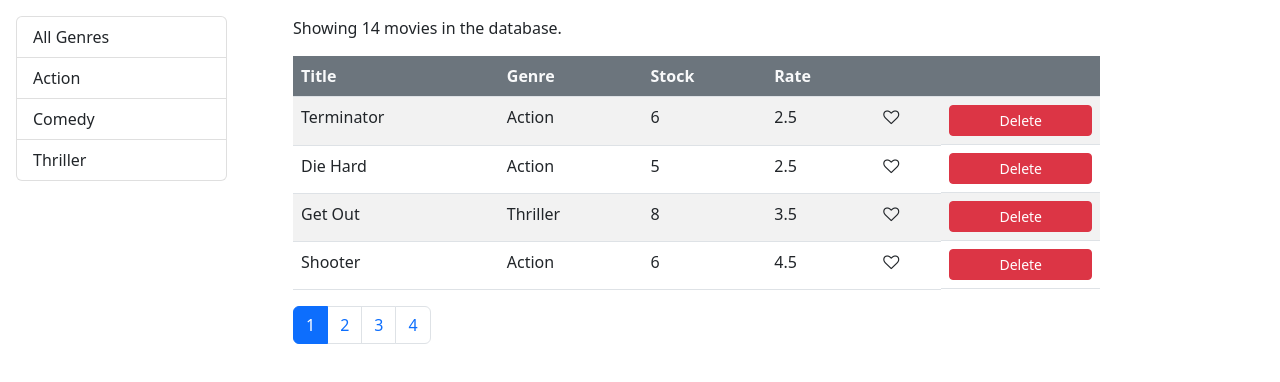
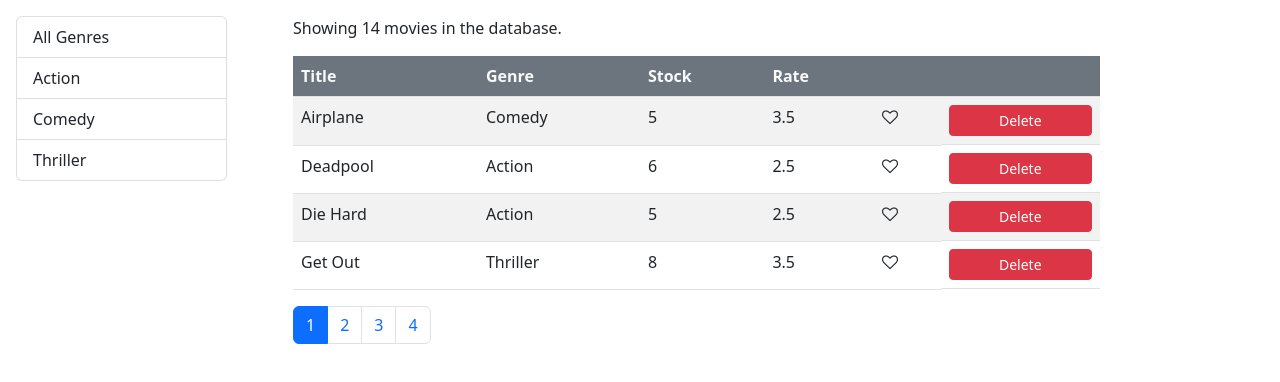
Before and after one commit to Beki-D/react-movie-mosh, a React (Create React App) app: page /movies in a window 1280 px wide. Shown: the top 382 px of the page. Built offline with nearby package versions, Linux system fonts and the light colour scheme.

Commit message:
fully implemented sorting

```diff
--- a/src/components/movies.jsx
+++ b/src/components/movies.jsx
@@ -1,18 +1,20 @@
 import React, { Component } from "react";
 import { getMovies } from "../data/fakeMovieService";
-import Like from './common/like'
+import MoviesTable from "./moviesTable";
 import Pagination from './common/pagination'
 import ListGroup from "./common/listGroup";
 import { paginate } from '../utils/paginate'
 // import { getMovies } from "../services/fakeMovieService"
 import { getGenres } from "../data/fakeGenreService"
+import _ from "lodash";
 
 class Movie extends Component {
   state = {
     movies: [],
     genres: [],
     pageSize: 4,
-    currentPage: 1
+    currentPage: 1,
+    sortColumn: { path: 'title', order: 'asc'}
   };
 
   componentDidMount() {
@@ -38,15 +40,24 @@
   }
 
   handleGenreSelect = genre => {
-    // console.log(genre);
     this.setState({ selectedGenre: genre, currentPage: 1 });
   }
 
+  handleSort = sortColumn => {
+    this.setState({ sortColumn, currentPage: 1 });
+  }
+
   render() {
-    console.log(this.state);
-
+    // console.log(this.state);
+    //Destructuring this.state
     const { length: count } = this.state.movies;
-    const { pageSize, currentPage, selectedGenre, movies: allMovies } = this.state;
+    const {
+      pageSize,
+      currentPage,
+      sortColumn,
+      selectedGenre,
+      movies: allMovies
+    } = this.state;
 
     if (count === 0) {
       return (
@@ -54,59 +65,41 @@
       );
     }
 
+    //filtered the movie list
     const genreFilteredMovies =
-      selectedGenre && (selectedGenre._id != -1)
+      selectedGenre && (selectedGenre._id !== '-1')
         ? allMovies.filter(m => m.genre._id === selectedGenre._id)
         : allMovies;
 
-    const movies = paginate(genreFilteredMovies, currentPage, pageSize);
+    //sorted the filtered list based on title first
+    const sorted = _.orderBy(genreFilteredMovies, [sortColumn.path], [sortColumn.order]);
+
+    //paginate the data
+    //filter -> sort -> paginate
+    const movies = paginate(sorted, currentPage, pageSize);
 
     return (
       <div className="row container p-3">
         <div className="col-3">
           <ListGroup
             items={this.state.genres}
-            // textProperty="name"
-            // valueProperty="_id"
+            // textProperty="someOthername"
+            // valueProperty="_someOtherid"
             selectedItem={this.state.selectedGenre}
             onItemSelect={this.handleGenreSelect} />
         </div>
 
         <div className="col">
           <p>Showing {genreFilteredMovies.length} movies in the database.</p>
-          <table className="table table-striped">
-            <thead>
-              <tr className="bg-secondary rounded-3 text-light">
-                <th>Title</th>
-                <th>Genre</th>
-                <th>Stock</th>
-                <th>Rate</th>
-                <th />
-                <th />
-              </tr>
-            </thead>
-            <tbody>
-              {movies.map(movie => (
-                <tr key={movie._id}>
-                  <td>{movie.title}</td>
-                  <td>{movie.genre.name}</td>
-                  <td>{movie.numberInStock}</td>
-                  <td>{movie.dailyRentalRate}</td>
-                  <td>
-                    <Like liked={movie.liked} onClick={() => this.handleLike(movie)} />
-                  </td>
-                  <td className="d-flex justify-content-end flex-grow-2">
-                    <button
-                      onClick={() => this.handleDelete(movie)}
-                      className="btn btn-danger btn-sm flex-grow-1"
-                    >
-                      Delete
-                    </button>
-                  </td>
-                </tr>
-              ))}
-            </tbody>
-          </table>
+
+          <MoviesTable
+            movies={movies}
+            onLike={this.handleLike}
+            onDelete={this.handleDelete}
+            onSort={this.handleSort}
+            sortColumn={sortColumn}
+          />
+
           <Pagination
             itemsCount={genreFilteredMovies.length}
             pageSize={pageSize}
--- /dev/null
+++ b/src/components/moviesTable.jsx
@@ -0,0 +1,57 @@
+import React, { Component } from 'react';
+import Like from './common/like'
+
+class MoviesTable extends Component {
+    raiseSort = path => {
+        const sortColumn = { ...this.props.sortColumn };
+        if (sortColumn.path === path)
+          sortColumn.order = (sortColumn.order === 'asc') ? 'desc' : 'asc';
+        else {
+          sortColumn.path = path;
+          sortColumn.order = 'asc';
+        }
+        this.props.onSort(sortColumn);
+    }
+
+    render() {
+        const { movies, onDelete, onLike } = this.props;
+
+        return (
+            <table className="table table-striped">
+                <thead>
+                  <tr className="bg-secondary rounded-3 text-light">
+                    <th onClick={() => this.raiseSort("title")}>Title</th>
+                    <th onClick={() => this.raiseSort("genre.name")}>Genre</th>
+                    <th onClick={() => this.raiseSort("numberInStock")}>Stock</th>
+                    <th onClick={() => this.raiseSort("dailyRentalRate")}>Rate</th>
+                    <th />
+                    <th />
+                  </tr>
+                </thead>
+                <tbody>
+                  {movies.map(movie => (
+                    <tr key={movie._id}>
+                        <td>{movie.title}</td>
+                        <td>{movie.genre.name}</td>
+                        <td>{movie.numberInStock}</td>
+                        <td>{movie.dailyRentalRate}</td>
+                        <td>
+                            <Like liked={movie.liked} onClick={() => onLike(movie)} />
+                        </td>
+                        <td className="d-flex justify-content-end flex-grow-2">
+                            <button
+                                onClick={() => onDelete(movie)}
+                                className="btn btn-danger btn-sm flex-grow-1"
+                            >
+                                Delete
+                            </button>
+                        </td>
+                    </tr>
+                  ))}
+                </tbody>
+            </table>
+         );
+    }
+}
+
+export default MoviesTable;
```
